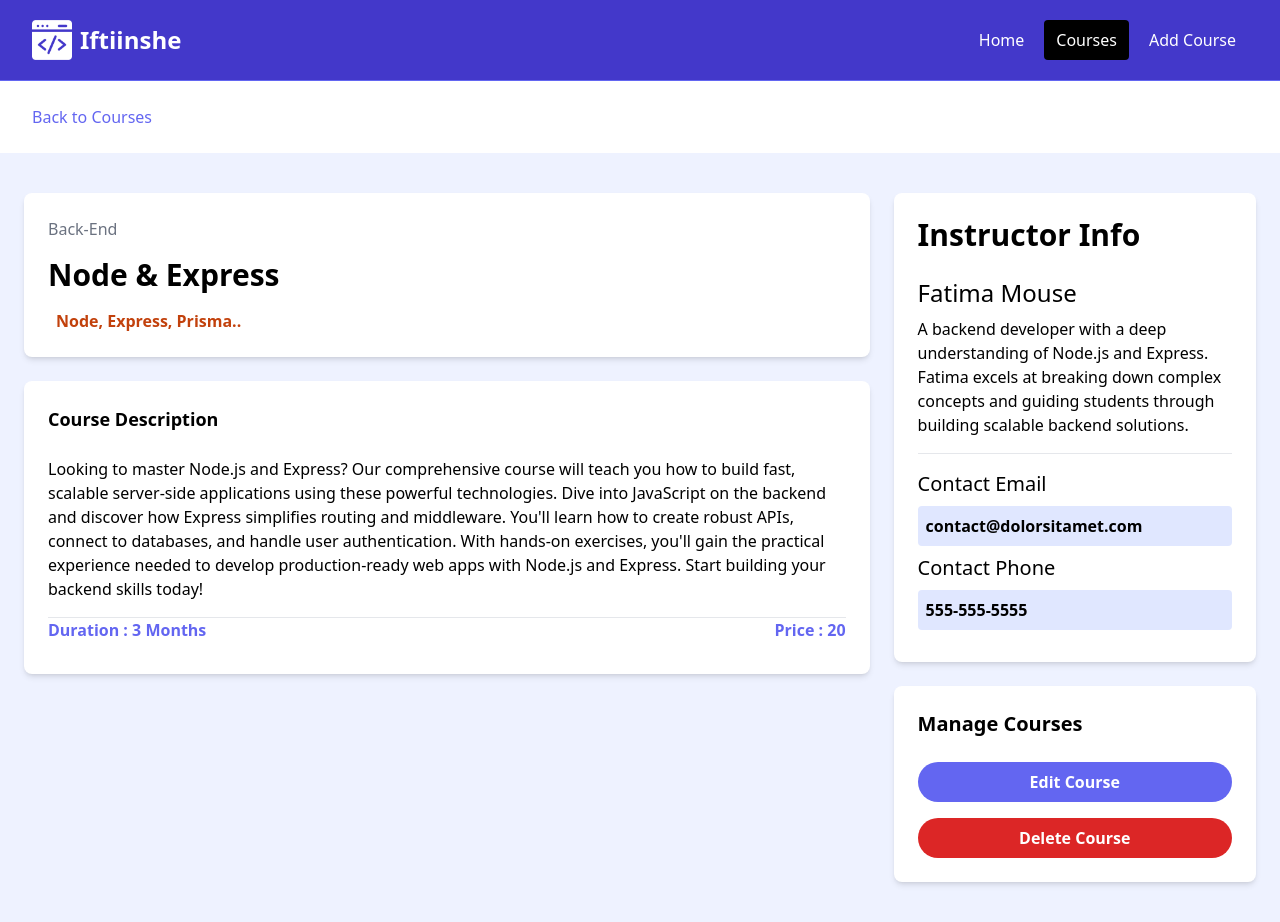
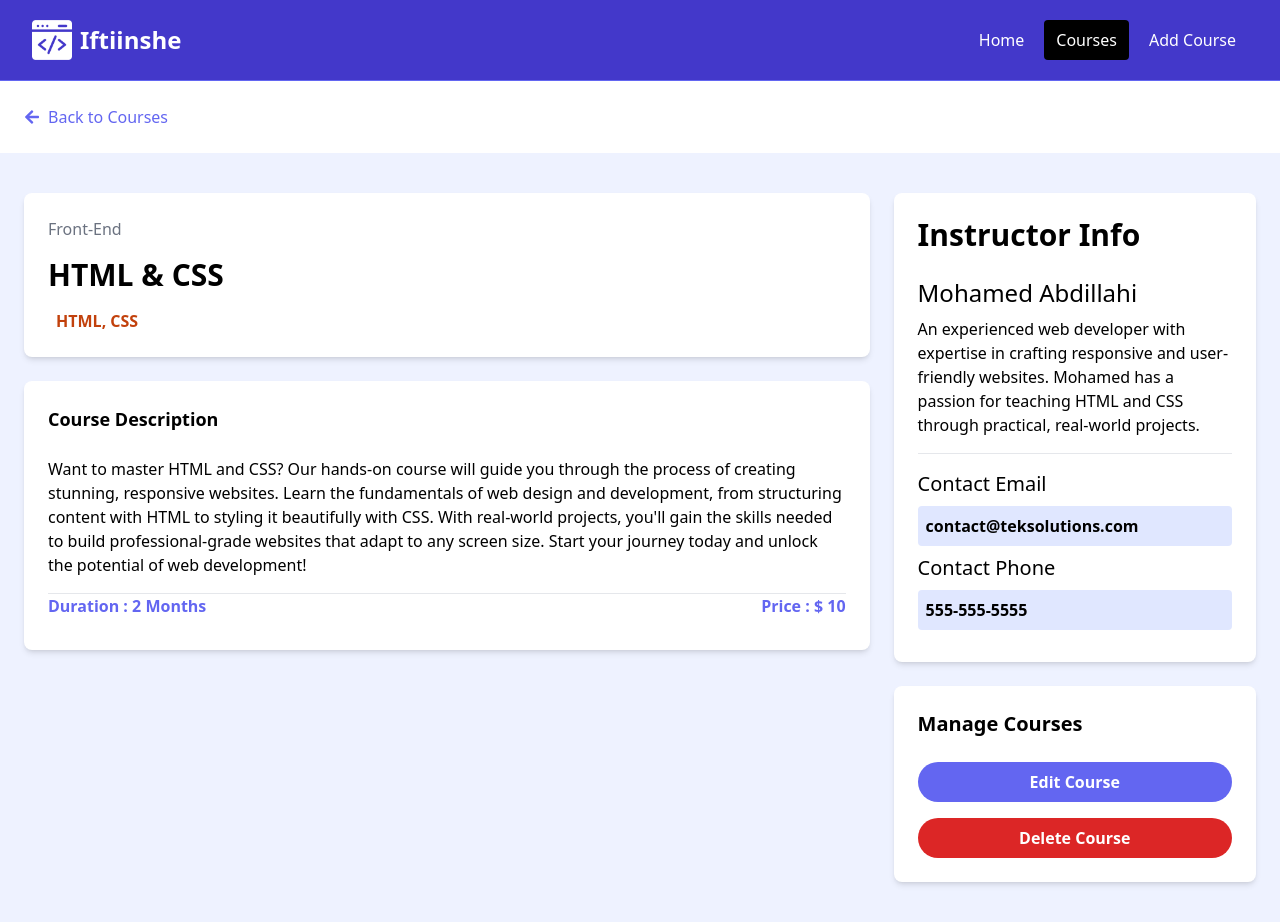
Before and after one commit to korodhsoaqoon/iftiinshe-react-app, a React (Vite) app: page /courses/1 in a window 1280 px wide. Built offline with nearby package versions, Linux system fonts and the light colour scheme; data requests are answered from the project's data file.

Commit message:
made course info dynamic

```diff
--- a/src/components/CourseListing.jsx
+++ b/src/components/CourseListing.jsx
@@ -25,7 +25,7 @@ const CourseListing = ({ course }) => {
           </button>
           <div className="flex justify-between mb-5">
             <h3 className="text-indigo-500">Duration: {course.duration}</h3>
-            <h3 className="text-indigo-500">Price: {course.price}</h3>
+            <h3 className="text-indigo-500">Price: $ {course.price}</h3>
           </div>
           <div className="border border-gray-100 mb-5"></div>
           <div className="flex flex-col lg:flex-row justify-between mb-4">
--- a/src/pages/CourseDetailsPage.jsx
+++ b/src/pages/CourseDetailsPage.jsx
@@ -1,12 +1,17 @@
 import { useState, useEffect } from "react";
 import Spinner from "../components/Spinner";
+import { useParams, Link } from "react-router-dom";
+import { FaArrowLeft } from "react-icons/fa";
+
 const CourseDetailsPage = () => {
   const [course, setCourse] = useState(null);
   const [loading, setLoading] = useState(true);
+  const { id } = useParams();
+  console.log(id);
   useEffect(() => {
     const fetchCourse = async () => {
       try {
-        const res = await fetch("http://localhost:5000/courses/3");
+        const res = await fetch(`http://localhost:5000/courses/${id}`);
         const data = await res.json();
         setCourse(data);
       } catch (error) {
@@ -25,12 +30,15 @@ const CourseDetailsPage = () => {
         <>
           <section>
             <div className="container m-auto p-6">
-              <a
+              <Link
                 className="text-indigo-500 hover:text-indigo-600"
-                href="/courses.html"
+                to="/courses"
               >
-                <i className="fas fa-arrow-left mr-2"></i> Back to Courses
-              </a>
+                <div className="flex gap-2 items-center">
+                  <FaArrowLeft />
+                  Back to Courses
+                </div>
+              </Link>
             </div>
           </section>
 
@@ -57,7 +65,7 @@ const CourseDetailsPage = () => {
                       Duration : {course.duration}
                     </h3>
                     <h3 className="text-indigo-500 mb-2 font-semibold">
-                      Price : {course.price}
+                      Price : $ {course.price}
                     </h3>
                   </div>
                 </div>
```
